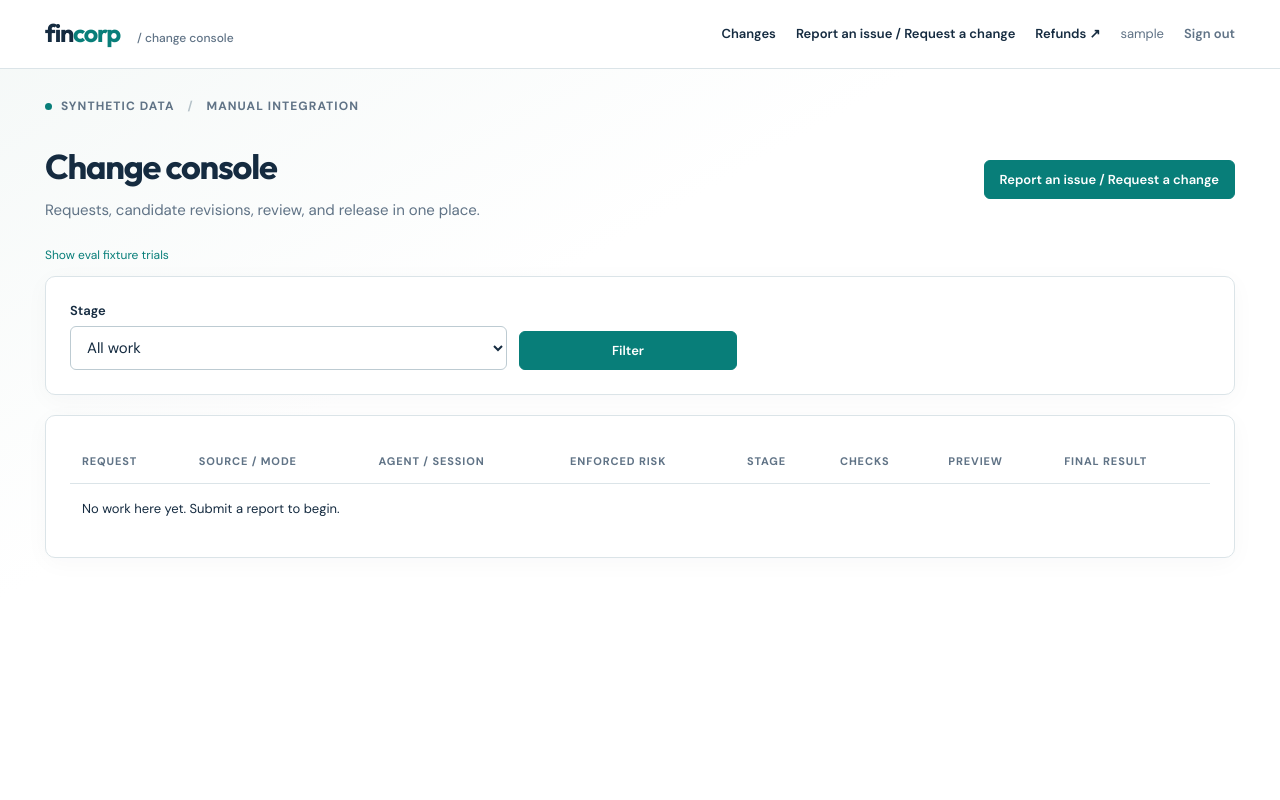
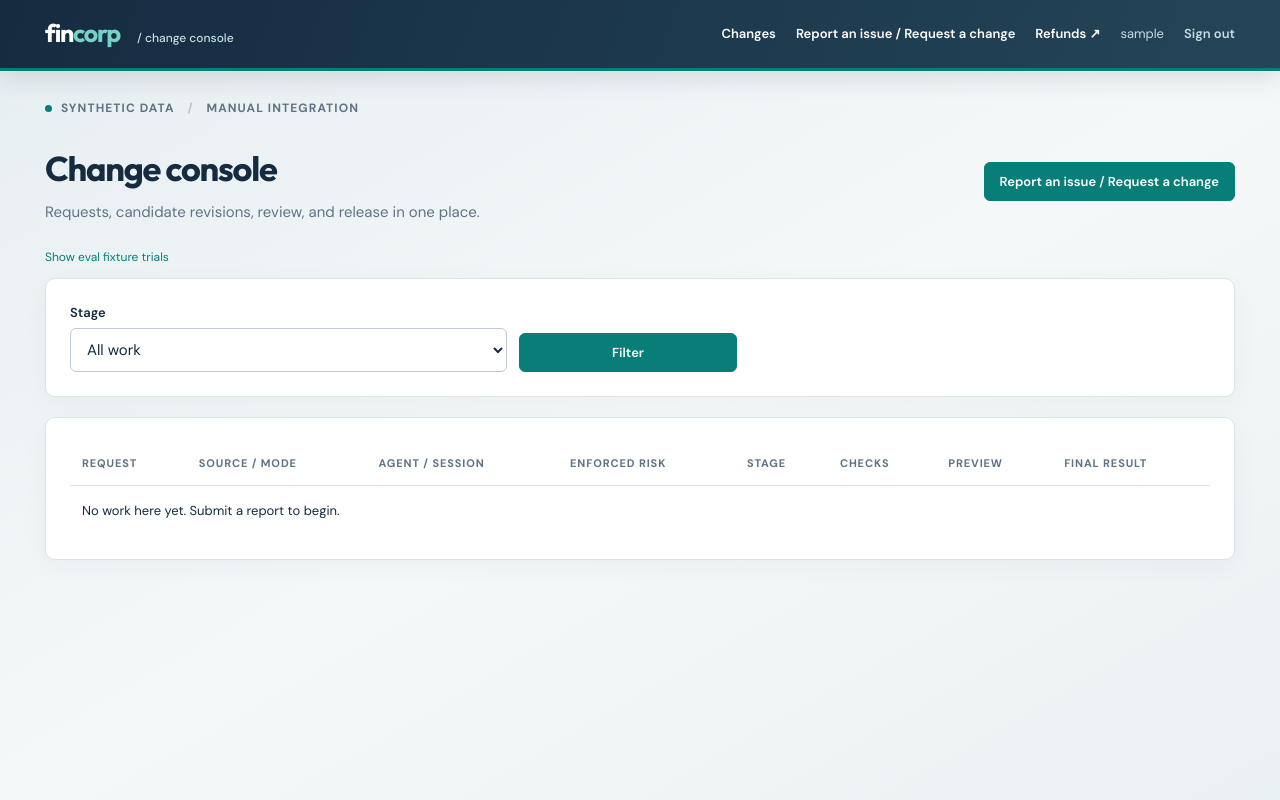
Before and after one commit to jkcchan/fincorp-refunds-demo, a Django app: page / in a window 1280 px wide. Run offline with Django 5.2, Linux system fonts and the light colour scheme; the visitor is signed in with stand-in values (Sample User, id 1); data comes from the database, SQL or seed files in the repository; data that the repository does not hold is empty.

Commit message:
Visually distinguish change console from refunds

```diff
--- a/static/site.css
+++ b/static/site.css
@@ -19,4 +19,12 @@ form p{margin:0 0 16px}button,.button{background:var(--teal);border:1px solid va
 pre{white-space:pre-wrap;overflow-wrap:anywhere;background:#f3f7f8;padding:16px;border:1px solid var(--border);border-radius:6px;font:12px/1.5 ui-monospace,SFMono-Regular,monospace;max-height:430px;overflow:auto}
 .preview{width:100%;height:460px;border:1px solid var(--border);background:white;border-radius:6px}.review-layout{display:grid;grid-template-columns:minmax(0,1.5fr) minmax(290px,1fr);gap:20px}
 .copybox{width:100%;min-height:160px;font:12px/1.5 ui-monospace,monospace}.stack{display:grid;gap:12px}.labelled{font-size:11px;letter-spacing:.08em;text-transform:uppercase;font-weight:700;color:var(--muted)}.inline-form{display:inline-block}
+.app-control{background:linear-gradient(150deg,#e6eef1 0%,#f5f8f9 52%,#eaf1f2 100%)}
+.app-control .topbar{background:linear-gradient(110deg,var(--navy),#244558);border-bottom:3px solid var(--teal);box-shadow:0 7px 24px #152b4020}
+.app-control .wordmark,.app-control nav a{color:#fff}
+.app-control .wordmark span{color:#76d2c7}
+.app-control .wordmark small,.app-control .user,.app-control .link-button{color:#c7dce1}
+.app-control nav a:hover,.app-control .link-button:hover{color:#fff}
+.app-control .topbar a:focus-visible,.app-control .topbar button:focus-visible{outline-color:#fff}
+.app-control .card{box-shadow:0 7px 26px #152b400a}
 @media(max-width:850px){.grid,.grid.equal,.review-layout{grid-template-columns:1fr}.filter-row{grid-template-columns:1fr 1fr}.topbar{padding:16px 24px}.wordmark small{display:block;margin:0}.shell{padding:22px 15px 60px}}@media(max-width:520px){.filter-row{grid-template-columns:1fr}.card{padding:17px}.kv{grid-template-columns:100px 1fr}nav{gap:10px}}
--- a/templates/base.html
+++ b/templates/base.html
@@ -8,7 +8,7 @@
   <link rel="stylesheet" href="{% static 'site.css' %}">
   <style>:root{--navy:{{ brand.NAVY }};--teal:{{ brand.TEAL }}}</style>
 </head>
-<body>
+<body class="app-{{ app_role }}">
 <header class="topbar">
   <a class="wordmark" href="/">fin<span>corp</span><small> / {% if app_role == 'refunds' %}refunds{% else %}change console{% endif %}</small></a>
   <nav aria-label="Main navigation">
```
